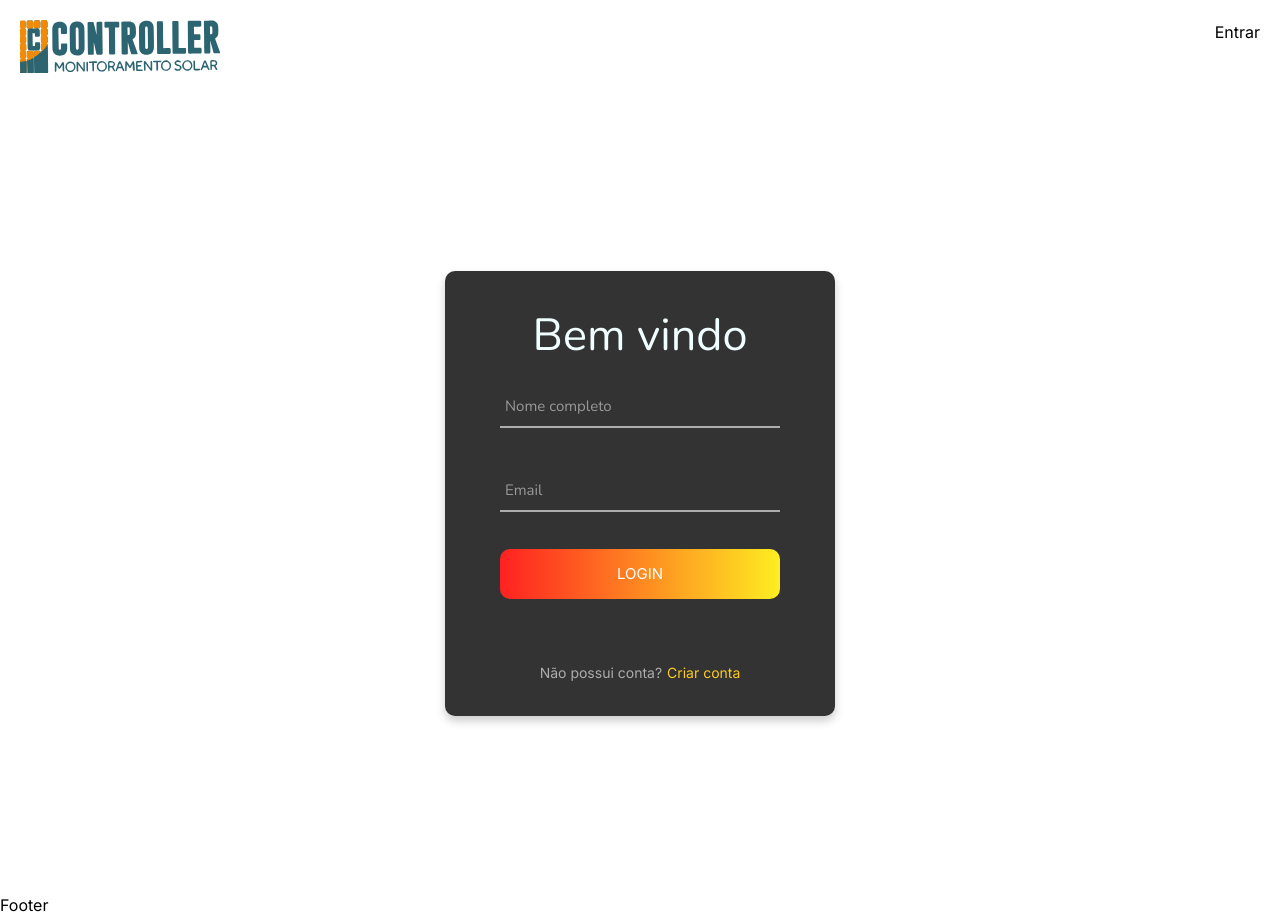
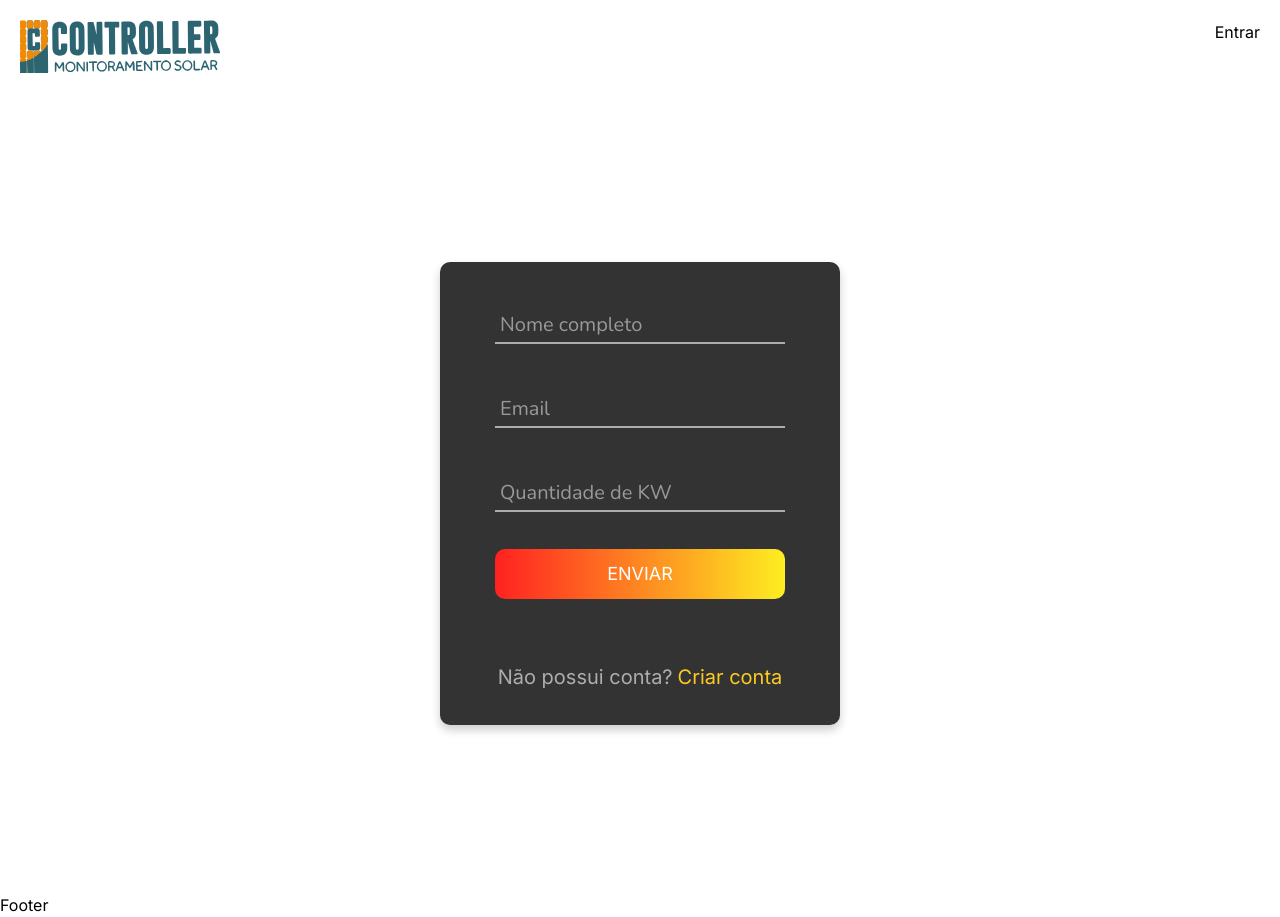
Before and after one commit to MuriloSouza955/_front, a Next.js app: page / in a window 1280 px wide. Built offline with nearby package versions, Linux system fonts and the light colour scheme; a web font is replaced by a local one.

Commit message:
Melhorando o cadastro

```diff
--- a/src/app/components/App.tsx
+++ /dev/null
@@ -1,40 +0,0 @@
-import { useState } from "react";
-
-import Image from "next/image";
-
-import "./style.css";
-
-export default function App(){
-    return(
-    <div className="container">
-      <div className="container-login">
-        <div className="wrap-login">
-          <form className="login-form">
-            <span className="login-form-title"> Bem vindo</span>
-
-            <div className="wrap-input">
-              <input className="input" type="name"/>
-              <span className="focus-input" data-placeholder="Nome completo"></span>
-            </div>
-
-            <div className="wrap-input">
-              <input className="input" type="email"/>
-              <span className="focus-input" data-placeholder="Email"></span>
-            </div>
-
-            <div className="container-login-form-btn">
-              <button className="login-form-btn">Login</button>
-            </div>
-
-            <div className="text-center">
-              <span className="txt1">Não possui conta? </span>
-              <a className="txt2" href="#">
-                Criar conta
-              </a>
-            </div>
-          </form>
-        </div>
-      </div>
-    </div>
-    )
-}
--- /dev/null
+++ b/src/app/components/Cadastro.tsx
@@ -0,0 +1,40 @@
+import { useState } from "react";
+
+import "./style.css";
+
+export default function Cadastro(){
+    return (
+        <div className="container-login">
+          <div className="wrap-login">
+            <form className="login-form">
+
+              <div className="wrap-input">
+                <input className="input" type="name"/>
+                <span className="focus-input" data-placeholder="Nome completo"></span>
+              </div>
+
+              <div className="wrap-input">
+                <input className="input" type="email"></input>
+                <span className="focus-input" data-placeholder="Email"></span>
+              </div>
+
+              <div className="wrap-input">
+                <input className="input" type="number"/>
+                <span className="focus-input" data-placeholder="Quantidade de KW"></span>
+              </div>
+
+              <div className="container-login-form-btn">
+                <button className="login-form-btn">Enviar</button>
+              </div>
+
+              <div className="text-center">
+                <span className="txt1">Não possui conta? </span>
+                <a className="txt2" href="#">
+                  Criar conta
+                </a>
+              </div>
+            </form>
+          </div>
+        </div>
+    );
+}
--- /dev/null
+++ b/src/app/components/CadastroInput.tsx
@@ -0,0 +1,3 @@
+export default function CadastroInputs(){
+
+}
--- a/src/app/components/style.css
+++ b/src/app/components/style.css
@@ -23,15 +23,15 @@ body, html {
   flex-wrap: wrap;
   align-items: center;
   justify-content: center;
-  padding: 10px;
+  padding: 5px;
 }
 
 .wrap-login {
-  width: 390px;
+  width: 400px;
   background-color: #333;
   border-radius: 10px;
   overflow: hidden;
-  padding: 20px 55px 33px 55px;
+  padding: 35px 55px 33px 55px;
   box-shadow: 0 5px 10px 0px rgba(0, 0, 0, 0.2);
 }
 
@@ -50,13 +50,14 @@ body, html {
 
 .wrap-input {
   width: 100%;
+  font-size: 50px;
   position: relative;
   border-bottom: 2px solid #adadad;
   margin-bottom: 37px;
 }
 
 .input {
-  font-size: 15px;
+  font-size: 20px;
   color: #fff;
   line-height: 1.2;
   border: none;
@@ -101,7 +102,7 @@ body, html {
 
 .focus-input::after {
   font-family: Nunito, sans-serif;
-  font-size: 15px;
+  font-size: 20px;
   color: #999999;
   line-height: 1.2;
   content: attr(data-placeholder);
@@ -145,7 +146,7 @@ body, html {
 }
 
 .login-form-btn {
-  font-size: 15px;
+  font-size: 18px;
   border: none;
   border-radius: 10px;
   color: #fff;
@@ -175,14 +176,14 @@ body, html {
 }
 
 .txt1 {
-  font-size: 14px;
+  font-size: 20px;
   color: #adadad;
   line-height: 1.5;
   padding-right: 5px;
 }
 
 .txt2 {
-  font-size: 14px;
+  font-size: 20px;
   color: #fdca21;
   line-height: 1.5;
   text-decoration: none;
--- a/src/app/page.tsx
+++ b/src/app/page.tsx
@@ -1,11 +1,11 @@
 import Image from "next/image";
 
-import App from "./components/App";
+import Cadastro from "./components/Cadastro";
 
 export default function Home() {
   return (
       <main>
-        <App />
+        <Cadastro />
       </main>
   );
 }
```
